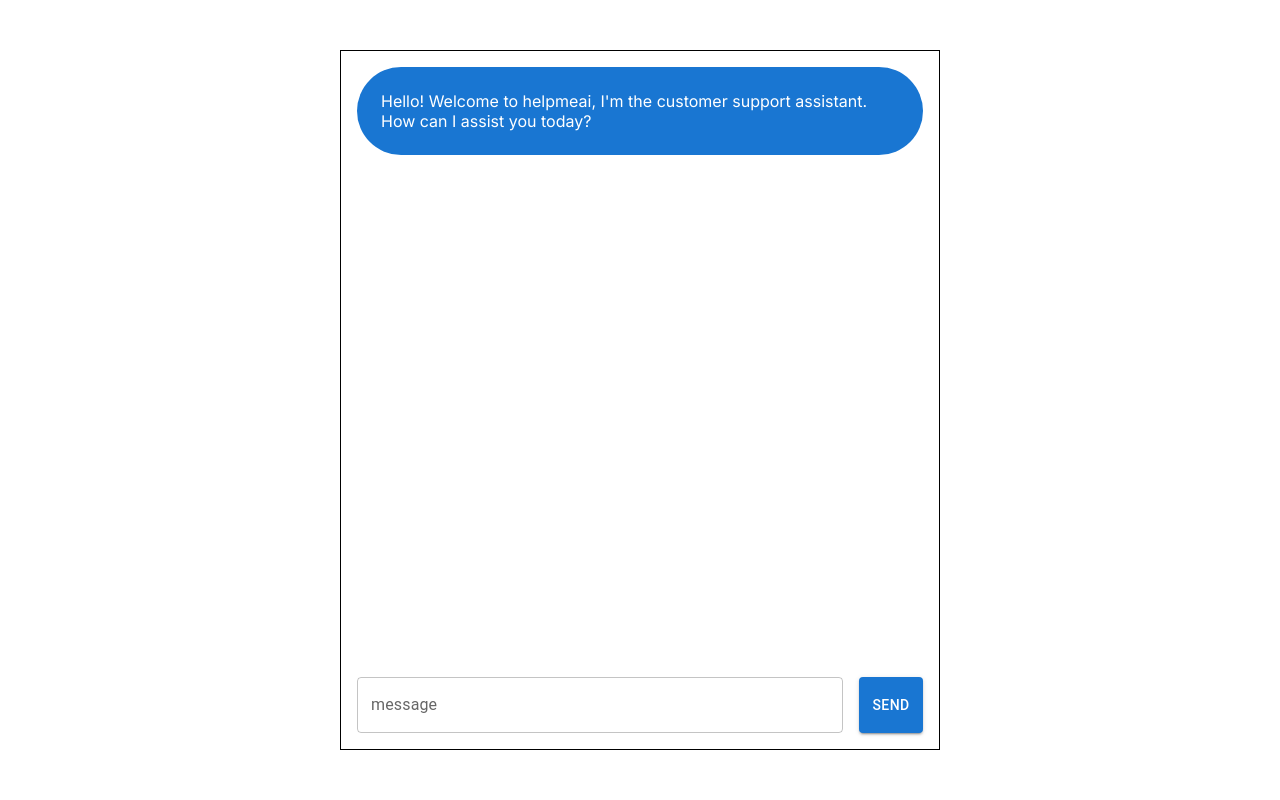
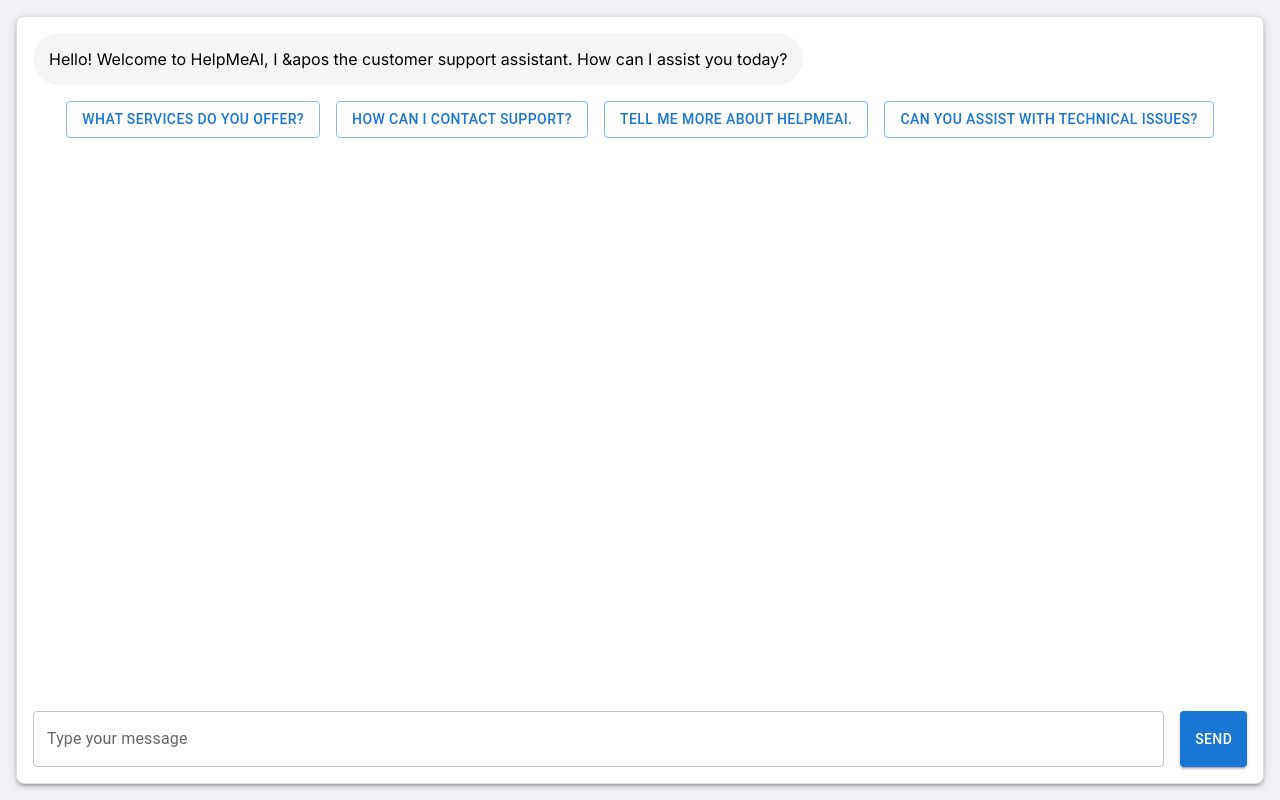
Before and after one commit to pavankumarm2505/helpmeai, a Next.js app: page / in a window 1280 px wide. Built offline with nearby package versions, Linux system fonts and the light colour scheme.

Commit message:
ui update

```diff
--- a/app/api/chat/route.js
+++ b/app/api/chat/route.js
@@ -18,6 +18,7 @@
     ...data,],
     model: 'gpt-4o',
     stream: true,
+    max_tokens:100
 });
 
     const stream = new ReadableStream({
--- a/app/page.js
+++ b/app/page.js
@@ -1,23 +1,120 @@
+// 'use client'
+// import { Box, Button, Stack, TextField } from "@mui/material";
+// import Image from "next/image";
+// import {useState} from "react";
+
+// export default function Home() {
+//   const [ messages, setMessages] = useState([
+//     {role:'assistant',
+//     content:`Hello! Welcome to helpmeai, I'm the customer support assistant. How can I assist you today?`}
+
+// ]);
+//   const [message, setMessage] = useState('')
+
+//   const sendMessage = async () => {
+//     setMessage('')  // Clear the input field
+//     setMessages((messages) => [
+//       ...messages,
+//       { role: 'user', content: message },  // Add the user's message to the chat
+//       { role: 'assistant', content: '' },  // Add a placeholder for the assistant's response
+//     ])
+
+//     // Send the message to the server
+//     const response = fetch('/api/chat', {
+//       method: 'POST',
+//       headers: {
+//         'Content-Type': 'application/json',
+//       },
+//       body: JSON.stringify([...messages, { role: 'user', content: message }]),
+//     }).then(async (res) => {
+//       const reader = res.body.getReader()  // Get a reader to read the response body
+//       const decoder = new TextDecoder()  // Create a decoder to decode the response text
+
+//       let result = ''
+//       // Function to process the text from the response
+//       return reader.read().then(function processText({ done, value }) {
+//         if (done) {
+//           return result
+//         }
+//         const text = decoder.decode(value || new Uint8Array(), { stream: true })  // Decode the text
+//         setMessages((messages) => {
+//           let lastMessage = messages[messages.length - 1]  // Get the last message (assistant's placeholder)
+//           let otherMessages = messages.slice(0, messages.length - 1)  // Get all other messages
+//           return [
+//             ...otherMessages,
+//             { ...lastMessage, content: lastMessage.content + text },  // Append the decoded text to the assistant's message
+//           ]
+//         })
+//         return reader.read().then(processText)  // Continue reading the next chunk of the response
+//       })
+//     })
+//   }
+
+//   return(
+//       <Box
+//       width = "100vw"
+//       height = "100vh"
+//       display = "flex"
+//       justifyContent = "center"
+//       flexDirection = "column"
+//       alignItems = "center"
+//       >
+//         <Stack
+//         direction = "column"
+//         width = "600px"
+//         height = "700px"
+//         border = "1px solid black"
+//         p={2}
+//         spacing={2}>
+//           <Stack direction = "column" spacing={2} flexGrow={1} overflow = "auto" maxHeight="100%">
+//             {messages.map((message,index) => (
+//               <Box key= {index} display='flex' justifyContent={
+//                 message.role === 'assistant'? 'flex-start' : 'flex-end'
+//               }>
+//                 <Box
+//                 bgcolor={
+//                   message.role === 'assistant'? 'primary.main' : 'secondary.main'
+//                 } color="white" borderRadius={16} p={3}>
+//                   {message.content}
+//                 </Box>
+
+//               </Box>
+//             ))}
+
+//             </Stack>
+//             <Stack direction="row" spacing={2}>
+//               <TextField
+//               label="message"
+//               fullWidth
+//               value={message}
+//               onChange={(e) => setMessage(e.target.value)}/>
+//               <Button variant="contained" onClick={sendMessage}>Send</Button>
+
+//             </Stack>
+//         </Stack>
+//       </Box>
+//   )
+// }
 'use client'
 import { Box, Button, Stack, TextField } from "@mui/material";
-import Image from "next/image";
-import {useState} from "react";
+import { useState } from "react";
 
 export default function Home() {
-  const [ messages, setMessages] = useState([
-    {role:'assistant',
-    content:`Hello! Welcome to helpmeai, I'm the customer support assistant. How can I assist you today?`}
+  const [messages, setMessages] = useState([
+    {role: 'assistant', content: 'Hello! Welcome to HelpMeAI, I &apos the customer support assistant. How can I assist you today?'}
+  ]);
+  const [message, setMessage] = useState('');
 
-]);
-  const [message, setMessage] = useState('')
+  const sendMessage = async (userMessage) => {
+    const finalMessage = userMessage || message;
+    if (!finalMessage.trim()) return;
 
-  const sendMessage = async () => {
-    setMessage('')  // Clear the input field
+    setMessage('');  // Clear the input field
     setMessages((messages) => [
       ...messages,
-      { role: 'user', content: message },  // Add the user's message to the chat
+      { role: 'user', content: finalMessage },  // Add the user's message to the chat
       { role: 'assistant', content: '' },  // Add a placeholder for the assistant's response
-    ])
+    ]);
 
     // Send the message to the server
     const response = fetch('/api/chat', {
@@ -25,73 +122,119 @@
       headers: {
         'Content-Type': 'application/json',
       },
-      body: JSON.stringify([...messages, { role: 'user', content: message }]),
+      body: JSON.stringify([...messages, { role: 'user', content: finalMessage }]),
     }).then(async (res) => {
-      const reader = res.body.getReader()  // Get a reader to read the response body
-      const decoder = new TextDecoder()  // Create a decoder to decode the response text
+      const reader = res.body.getReader();
+      const decoder = new TextDecoder();
 
-      let result = ''
-      // Function to process the text from the response
+      let result = '';
       return reader.read().then(function processText({ done, value }) {
         if (done) {
-          return result
+          return result;
         }
-        const text = decoder.decode(value || new Uint8Array(), { stream: true })  // Decode the text
+        const text = decoder.decode(value || new Uint8Array(), { stream: true });
         setMessages((messages) => {
-          let lastMessage = messages[messages.length - 1]  // Get the last message (assistant's placeholder)
-          let otherMessages = messages.slice(0, messages.length - 1)  // Get all other messages
+          let lastMessage = messages[messages.length - 1];
+          let otherMessages = messages.slice(0, messages.length - 1);
           return [
             ...otherMessages,
-            { ...lastMessage, content: lastMessage.content + text },  // Append the decoded text to the assistant's message
-          ]
-        })
-        return reader.read().then(processText)  // Continue reading the next chunk of the response
-      })
-    })
-  }
+            { ...lastMessage, content: lastMessage.content + text },
+          ];
+        });
+        return reader.read().then(processText);
+      });
+    });
+  };
 
-  return(
+  const handlePromptClick = (prompt) => {
+    sendMessage(prompt);
+  };
+
+  return (
     <Box
-      width = "100vw"
-      height = "100vh"
-      display = "flex"
-      justifyContent = "center"
-      flexDirection = "column"
-      alignItems = "center"
+      width="100vw"
+      height="100vh"
+      display="flex"
+      justifyContent="center"
+      flexDirection="column"
+      alignItems="center"
+      p={2}
+      bgcolor="#f0f2f5"
     >
       <Stack
-        direction = "column"
-        width = "600px"
-        height = "700px"
-        border = "1px solid black"
+        direction="column"
+        width="100%"
+        height="100%"
+        border="1px solid #ddd"
+        borderRadius={2}
+        boxShadow={3}
+        bgcolor="white"
         p={2}
-        spacing={2}>
-          <Stack direction = "column" spacing={2} flexGrow={1} overflow = "auto" maxHeight="100%">
-            {messages.map((message,index) => (
-              <Box key= {index} display='flex' justifyContent={
-                message.role === 'assistant'? 'flex-start' : 'flex-end'
-              }>
+        spacing={2}
+      >
+        <Stack
+          direction="column"
+          spacing={2}
+          flexGrow={1}
+          overflow="auto"
+          maxHeight="100%"
+        >
+          {messages.map((message, index) => (
+            <Box
+              key={index}
+              display="flex"
+              justifyContent={
+                message.role === 'assistant' ? 'flex-start' : 'flex-end'
+              }
+              width="100%"
+            >
               <Box
                 bgcolor={
-                  message.role === 'assistant'? 'primary.main' : 'secondary.main'
-                } color="white" borderRadius={16} p={3}>
+                  message.role === 'assistant' ? '#f5f5f5' : '#007bff'
+                }
+                color={
+                  message.role === 'assistant' ? '#000' : '#fff'
+                }
+                borderRadius={16}
+                p={2}
+                maxWidth="75%"  // Limit the width to 75% of the container
+                wordBreak="break-word"
+              >
                 {message.content}
               </Box>
-
             </Box>
           ))}
-
+          {/* Prompt buttons directly below the assistant's message */}
+          {messages.length === 1 && (
+            <Stack direction="row" spacing={2} mt={2} justifyContent="center">
+              <Button variant="outlined" onClick={() => handlePromptClick('What services do you offer?')}>
+                What services do you offer?
+              </Button>
+              <Button variant="outlined" onClick={() => handlePromptClick('How can I contact support?')}>
+                How can I contact support?
+              </Button>
+              <Button variant="outlined" onClick={() => handlePromptClick('Tell me more about helpmeai.')}>
+                Tell me more about helpmeai.
+              </Button>
+              <Button variant="outlined" onClick={() => handlePromptClick('Can you assist with technical issues?')}>
+                Can you assist with technical issues?
+              </Button>
             </Stack>
-            <Stack direction="row" spacing={2}>
+          )}
+        </Stack>
+        <Stack direction="row" spacing={2} mt={2}>
           <TextField
-              label="message"
+            label="Type your message"
             fullWidth
             value={message}
-              onChange={(e) => setMessage(e.target.value)}/>
-              <Button variant="contained" onClick={sendMessage}>Send</Button>
-
+            onChange={(e) => setMessage(e.target.value)}
+            onKeyPress={(e) => e.key === 'Enter' && sendMessage()}
+          />
+          <Button variant="contained" onClick={() => sendMessage()}>
+            Send
+          </Button>
         </Stack>
       </Stack>
     </Box>
-  )
+  );
 }
```
Lines whose indentation alone changed are shown as unchanged.
